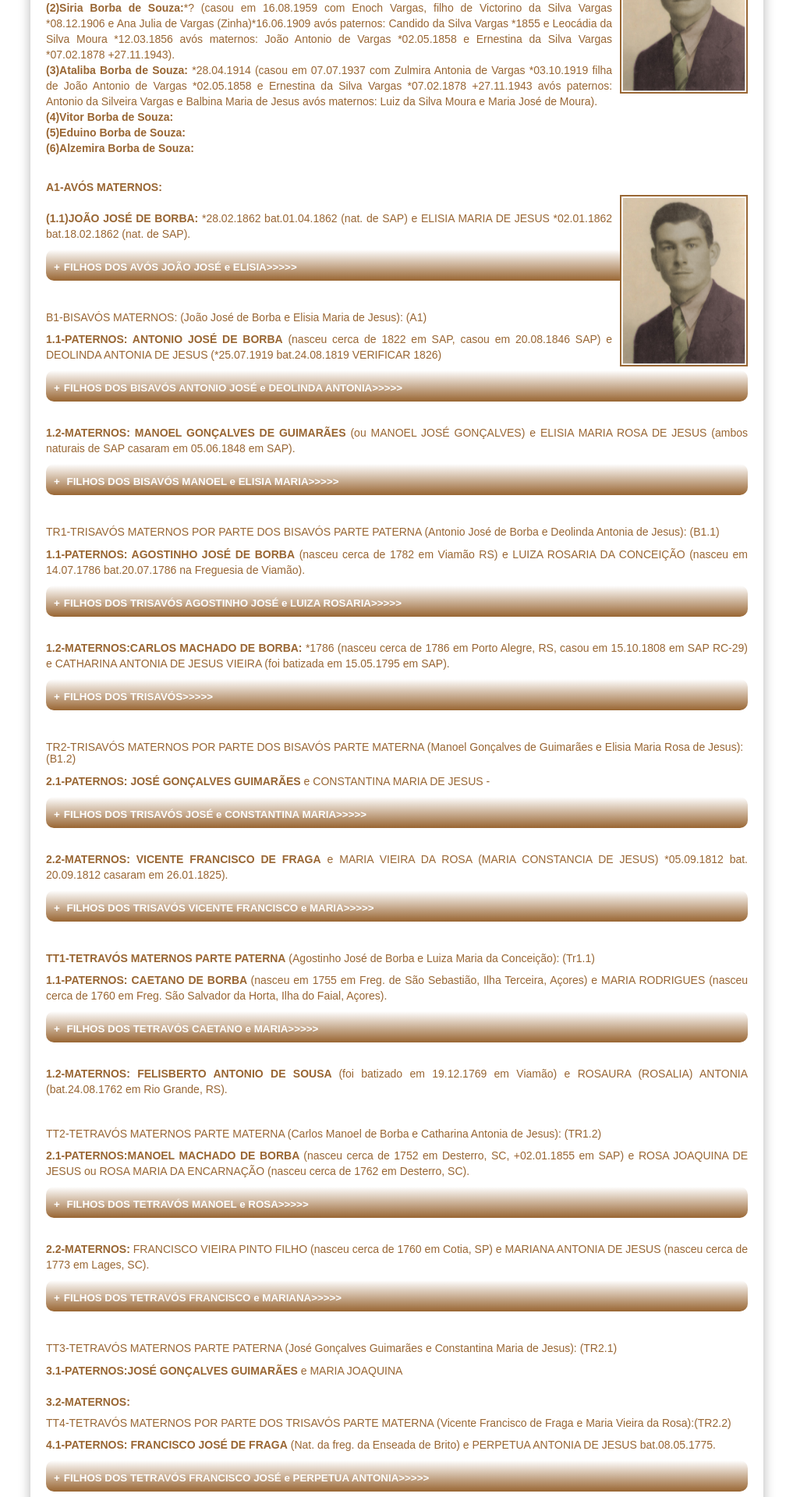
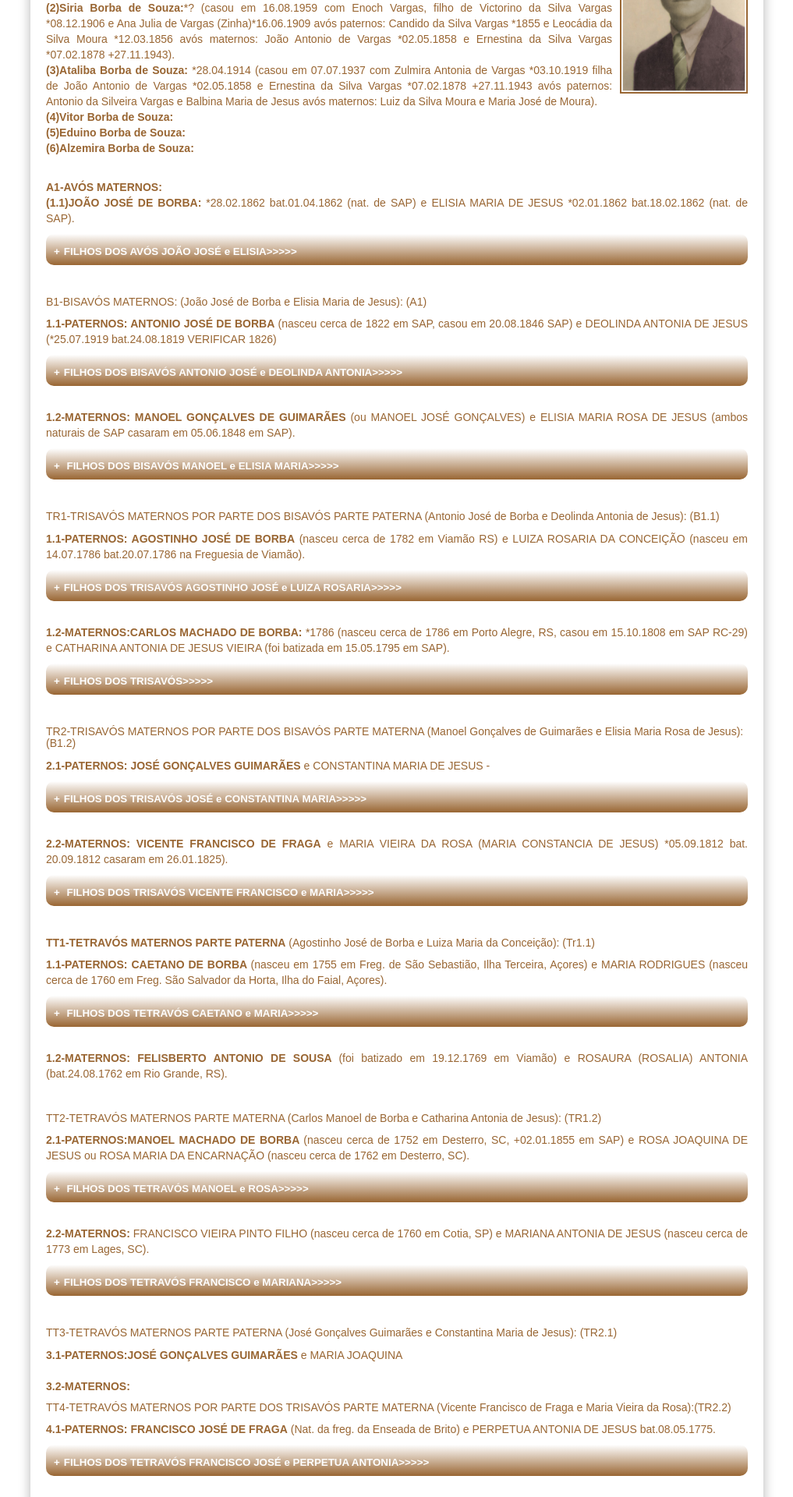
Before and after one commit to claudiovargas1955/claudiovargas1955.github.io, a Jekyll site: the page built from _pages/arvore-genealogica-da-familia-borba.html, in a window 1280 px wide. Shown: the part 569-2489 px from the top of the page at 78% size, without its empty margins (131-1148 px from the left). Built offline with Jekyll 4.4.1, drawn with Linux system fonts in a browser that asks for light colours; some web fonts are replaced.

Commit message:
Update arvore-genealogica-da-familia-borba.html

```diff
--- a/_pages/arvore-genealogica-da-familia-borba.html
+++ b/_pages/arvore-genealogica-da-familia-borba.html
@@ -66,9 +66,10 @@
 <b>(6)Alzemira Borba de Souza:</b><br/> <br/>
 
 <p><b>A1-AVÓS MATERNOS:<br/>
-<img class="dir" style="float:right"; src="/images/1450587600Donato.jpg"; height="220px" ;  title="Donato Sousa - ano 1955";/><br/>
+
 (1.1)JOÃO JOSÉ DE BORBA:</b> *28.02.1862 bat.01.04.1862 (nat. de SAP) e ELISIA MARIA DE JESUS *02.01.1862  bat.18.02.1862 (nat. de SAP).
 <details><summary><b>FILHOS DOS AVÓS JOÃO JOSÉ e ELISIA>>>>></summary></b><br/>
+ <img class="dir" style="float:right"; src="/images/img007.jpg"; height="220px" ;  title="Donato Sousa - ano 1955";/><br/>
 <p>(1.1)<b>Antonio José de Borba:</b> *26.11.1901 (casou em Cachoeira do Sul em 31.12.1928 com Marieta Vargas filha  de Joaquim da
 Silva Vargas e Benta da Silva Moura – avós paternos: Candido da Silva Vargas e Leocádia da  Silva Moura avós maternos: Carolina Alves
 de Moura). <br/> <br/>
```
